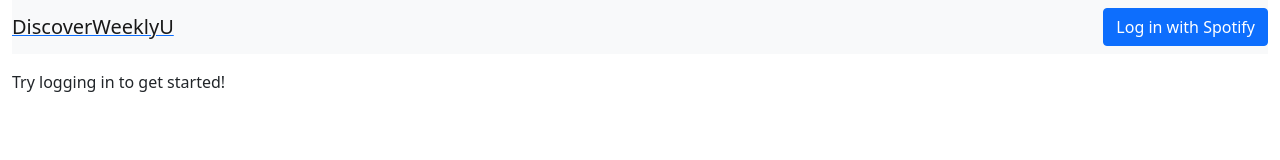
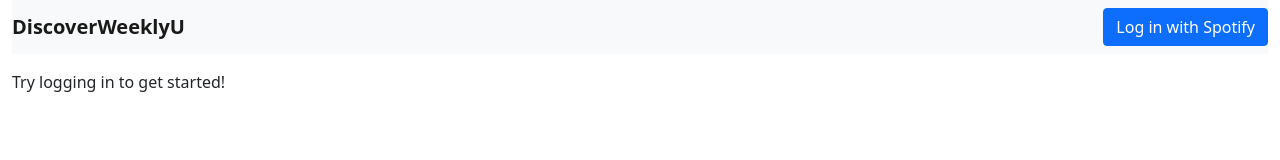
Before and after one commit to UTSCC09/project-bestestc09group, a React (Create React App) app in the folder client/: page / in a window 1280 px wide. Shown: the top 160 px of the page. Built offline with nearby package versions, Linux system fonts and the light colour scheme; no server answers.

Commit message:
made hotfix for styling issue

```diff
--- a/client/src/components/Header.js
+++ b/client/src/components/Header.js
@@ -12,7 +12,7 @@ const Header = ({ authHandler, auth, logout }) => {
             <Container fluid className="mb-3">
                 <Navbar bg="light">
                     <div className='col'>
-                        <Link to="/"><Navbar.Brand>DiscoverWeeklyU</Navbar.Brand></Link>
+                        <Link to="/" className='text-decoration-none'><Navbar.Brand className='fw-bold'>DiscoverWeeklyU</Navbar.Brand></Link>
                     </div>
                     <div className='col d-flex justify-content-end'>
                         <Button variant="primary" onClick={authHandler}>Log in with Spotify</Button>
```
